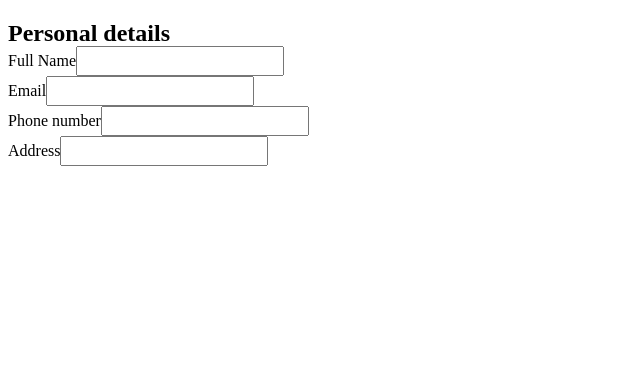
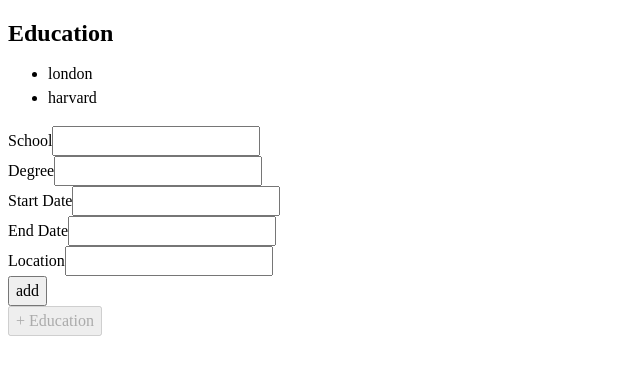
Before and after one commit to ils01/cv-application, a React (Vite) app: page / in a window 1280 px wide. Shown: the top 374 px of the page, without its empty margins (0-640 px from the left). Built offline with nearby package versions, Linux system fonts and the light colour scheme.

Commit message:
add new item in category form

```diff
--- a/src/App.jsx
+++ b/src/App.jsx
@@ -1,9 +1,12 @@
-import { useState } from 'react'
+import { useState } from 'react';
+
 import { CategoryIn } from './components/in/CategoryIn';
-
-import './styles/style.scss';
 import { CategoryInItem } from './components/in/CategoryInItem';
 import { Input } from "./components/in/Input";
+import { CategoryOut } from './components/out/CategoryOut';
+import { CategoryOutItem } from './components/out/CategoryOutItem';
+import { Output } from './components/out/Output';
+import './styles/style.scss';
 
 function App() {
     const [fullName, setFullName] = useState("");
@@ -11,16 +14,35 @@ function App() {
     const [phoneNumber, setPhoneNumber] = useState("");
     const [address, setAddress] = useState("");
 
+    const educationsTemplate = { 'School': 'school', 'Degree': 'degree', 'Start Date': 'startDate', 'End Date': 'endDate', 'Location': 'location' };
+    const [educations, setEducations] = useState([{
+        school: 'london',
+        degree: 'bachelor'
+    },
+    { school: 'harvard', degree: 'major' }]);
+
     return (
         <div className="App">
-            <CategoryIn title={"Personal details"}>
+            {/* <CategoryInPersonal title={"Personal details"}>
                 <CategoryInItem>
                     <Input id={'fullname'} label={'Full Name'} value={fullName} setValue={setFullName}></Input>
                     <Input id={'email'} label={'Email'} value={email} setValue={setEmail}></Input>
                     <Input id={'phonenumber'} label={'Phone number'} value={phoneNumber} setValue={setPhoneNumber}></Input>
                     <Input id={'address'} label={'Address'} value={address} setValue={setAddress}></Input>
                 </CategoryInItem>
+            </CategoryInPersonal> */}
+
+            <CategoryIn items={educations} setItems={setEducations} title={"Education"} template={educationsTemplate} canAddMore={true}>
             </CategoryIn>
+
+            <CategoryOut>
+                <CategoryOutItem>
+                    <Output value={fullName}></Output>
+                    <Output value={email}></Output>
+                    <Output value={phoneNumber}></Output>
+                    <Output value={address}></Output>
+                </CategoryOutItem>
+            </CategoryOut>
         </div>
     )
 }
--- a/src/components/in/CategoryIn.jsx
+++ b/src/components/in/CategoryIn.jsx
@@ -1,10 +1,62 @@
-function CategoryIn({ title, children }) {
+import { useRef } from "react";
+import { Input } from "./Input";
+function CategoryIn({ items, setItems, title, template, canAddMore = true }) {
+    let ul;
+    if (items.length > 0) {
+        ul = (
+            <ul>
+                {items.map(item => {
+                    return <li>{item.school}</li>
+                })}
+            </ul>
+        )
+    } else {
+        ul = null;
+    }
     return (
         <div className="categoryIn">
             <h2>{title}</h2>
-            {children}
+            {ul}
+            <CategoryForm items={items} setItems={setItems} template={template}></CategoryForm>
+            {canAddMore ? <AddMore title={title}></AddMore> : null}
+
         </div>
     )
 }
 
+function CategoryForm({ items, setItems, template, action = 'add' }) {
+    const formRef = useRef();
+    // console.log(formRef);
+    return (
+        <form action="" ref={formRef}>
+            {Object.keys(template).map(field => {
+                return (
+                    <Input id={template[field]} label={field} value={items} setValue={setItems} ></Input>
+                )
+            })}
+            <button onClick={(e) => {
+                e.preventDefault()
+                let formData = new FormData(formRef.current);
+                console.log(...formData);
+                let newItem = {};
+                [...formData].map((field) => {
+                    newItem[field[0]] = field[1];
+                })
+                setItems([...items, newItem]);
+                formRef.current.reset();
+            }}>add</button>
+        </form >
+    )
+}
+
+function Item({ item }) {
+    return <p>{item.title}</p>
+}
+
+function AddMore({ title }) {
+    return (
+        <button disabled>+ {title}</button>
+    )
+}
+
 export { CategoryIn };
--- a/src/components/in/Input.jsx
+++ b/src/components/in/Input.jsx
@@ -1,4 +1,12 @@
 function Input({ id, label, value, setValue }) {
+    if (Array.isArray(value)) {
+        return (
+            <div>
+                <label htmlFor={id}>{label}</label>
+                <input id={id} type="text" name={id} />
+            </div>
+        )
+    }
     return (<div>
         <label htmlFor={id}>{label}</label>
         <input id={id} type="text" value={value} onChange={(event) => { setValue(event.target.value) }} />
--- a/src/components/out/CategoryOut.jsx
+++ b/src/components/out/CategoryOut.jsx
@@ -0,0 +1,10 @@
+function CategoryOut({ title = "", children }) {
+    return (
+        <div>
+            {title !== "" ? <h2>title</h2> : null}
+            {children}
+        </div>
+    )
+}
+
+export { CategoryOut };
--- a/src/components/out/CategoryOutItem.jsx
+++ b/src/components/out/CategoryOutItem.jsx
@@ -0,0 +1,11 @@
+function CategoryOutItem({ title = "", children }) {
+    return (
+        <div>
+            {title !== "" ? <h2>title</h2> : null}
+
+            {children}
+        </div>
+    )
+}
+
+export { CategoryOutItem };
--- /dev/null
+++ b/src/components/out/Output.jsx
@@ -0,0 +1,7 @@
+function Output({ value }) {
+    return (
+        <p>{value}</p>
+    )
+}
+
+export { Output }
```
